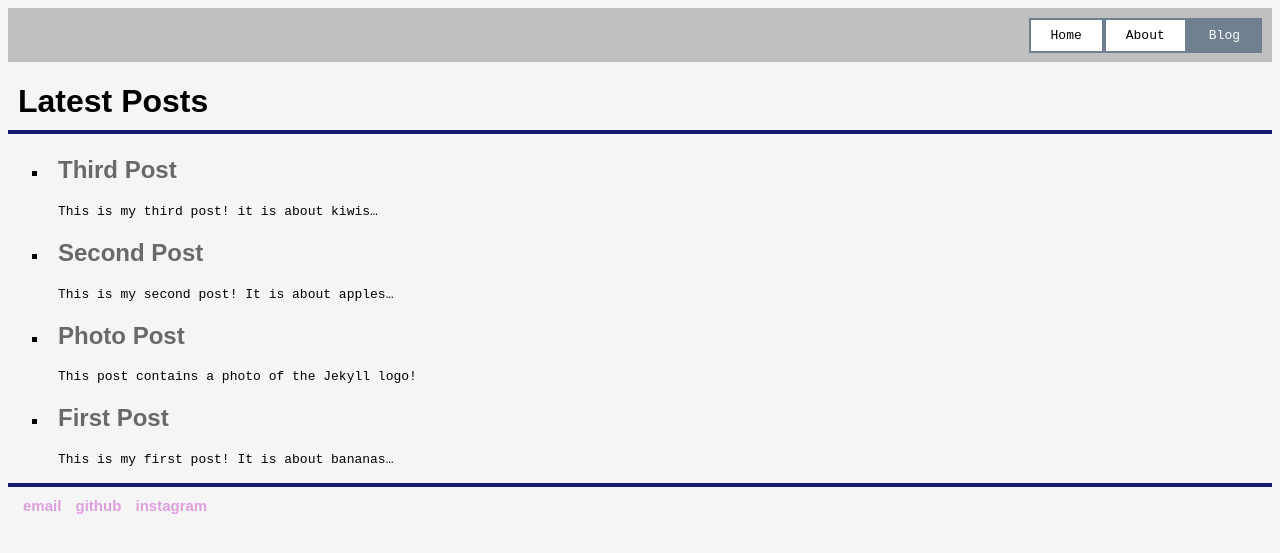
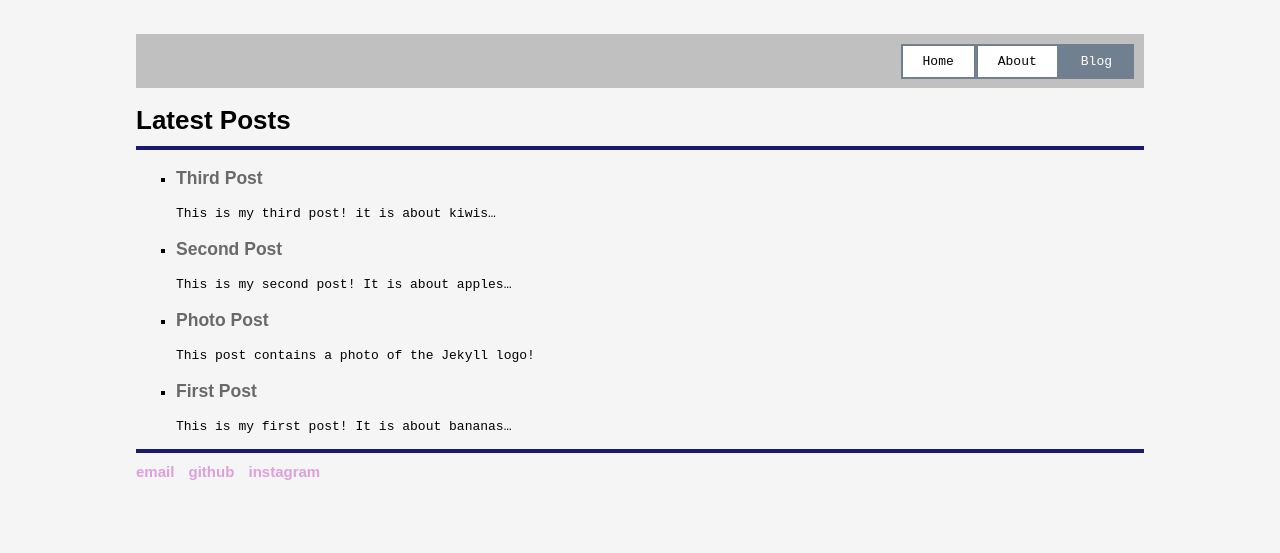
Before and after one commit to axqs/axqs.github.io, a Jekyll site: the page built from blog.html, in a window 1280 px wide. Shown: the top 553 px of the page. Built offline with Jekyll 4.4.1, drawn with Linux system fonts in a browser that asks for light colours.

Commit message:
edit style

```diff
--- a/_layouts/author.html
+++ b/_layouts/author.html
@@ -2,12 +2,12 @@
 layout: default
 ---
 <h1>{{ page.name }}</h1>
-<h2>{{ page.position }}</h2>
+<h3>{{ page.position }}</h3>
 
 {{ content }}
 
-<h2>Posts</h2>
-<ul>
+<h3>Posts</h3>
+<ul class="blog">
 	{% assign filtered_posts = site.posts | where: 'author', page.short_name %}
 	{% for post in filtered_posts %}
 		<li><a class="post" href="{{ post.url }}">{{ post.title }}</a></li>
--- a/_layouts/default.html
+++ b/_layouts/default.html
@@ -9,10 +9,12 @@
     <header class="nav-bar">
       {% include navigation.html %}
     </header>
-    {{ content }}
+    <div class="body">
+      {{ content }}
+    </div>
     <footer>
       {% for item in site.data.footer %}
-    		<a class="footer" href="{{ item.link }}">
+    		<a class="footer" href="{{ item.link }}" target="_blank">
     			{{ item.name }}
     		</a>
     	{% endfor %}
--- a/_layouts/post.html
+++ b/_layouts/post.html
@@ -6,7 +6,7 @@ layout: default
 	{{ page.date | date_to_string }}
 	{% assign author = site.authors | where: 'short_name', page.author | first %}
 	{% if author %}
-		- <a class="staff" href="{{ author.url }}">{{ author.name }}</a>
+		- <a class="staff" style="font-family: monospace; font-size: 13px;" href="{{ author.url }}">{{ author.name }}</a>
 	{% endif %}
 </p>
 
--- a/_sass/main.scss
+++ b/_sass/main.scss
@@ -1,5 +1,9 @@
 html {
 	background-color: whitesmoke;
+	padding-left: 10%;
+	padding-right: 10%;
+	padding-top: 2%;
+	padding-bottom: 2%;
 }
 header.nav-bar {
 	background-color: silver;
@@ -8,31 +12,34 @@ header.nav-bar {
 	padding-left: 10px;
 	padding-right: 10px;
 }
-
+div.body{
+	font-size: 13px;
+}
 h1 {
 	clear: right;
 	font-family: sans-serif;
-	padding-left: 10px;
 	border-bottom: 4px solid midnightblue;
 	padding-bottom: 10px;
 }
 h2, h3, h4, h5, h6 {
 	font-family: sans-serif;
-	padding-left: 10px;
 }
 p {
-	padding-left: 10px;
 	font-family: monospace;
+	font-size: 13px;
 }
 
 ul.staff {
+	padding-left: 20px;
 	list-style-type: none;
 }
 ul.staff li{
+	padding-left: 10px;
 	border-left: 5px double firebrick;
 }
 
 ul.blog {
+	font-size: 15px;
 	list-style-type: square;
 }
 
@@ -85,13 +92,12 @@ a.staff:hover, a.staff:active {
 }
 
 footer {
-	//border-radius: 20px;
 	border-top: 4px solid midnightblue;
-	padding: 10px;
+	padding-top: 10px;
 }
 a.footer:link, a.footer:visited {
 	font-size: 15px;
-	padding: 5px 5px;
+	padding-right: 10px;
 	font-family: sans-serif;
 	font-weight: bold;
 	color: plum;
--- a/blog.html
+++ b/blog.html
@@ -7,7 +7,7 @@ title: Blog
 <ul class="blog">
   {% for post in site.posts %}
     <li>
-      <h2><a class="post" href="{{ post.url }}">{{ post.title }}</a></h2>
+      <h3><a class="post" href="{{ post.url }}">{{ post.title }}</a></h3>
       <p>{{ post.excerpt }}</p>
     </li>
   {% endfor %}
```
Also changed, not shown: 13 other files.
